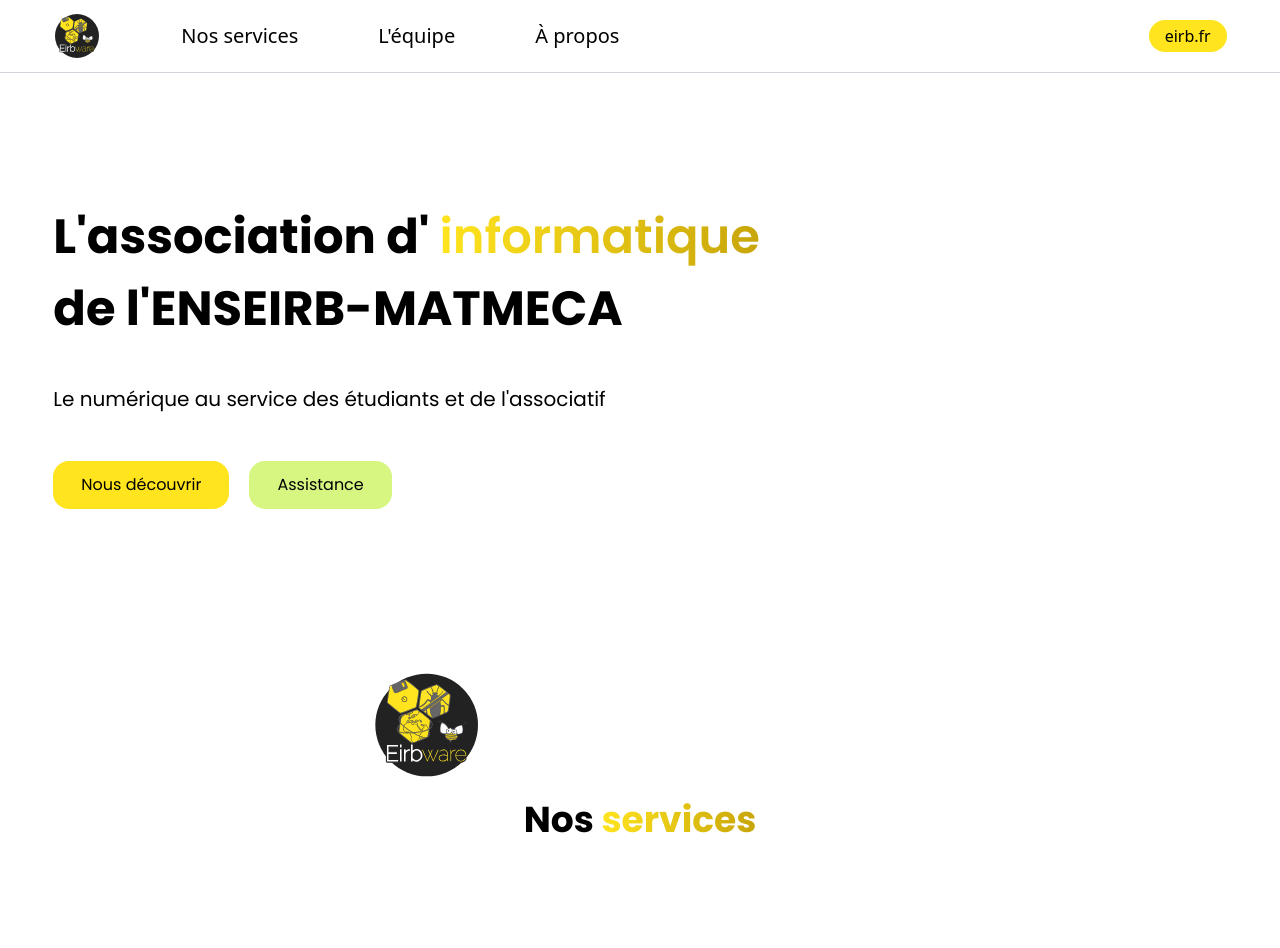
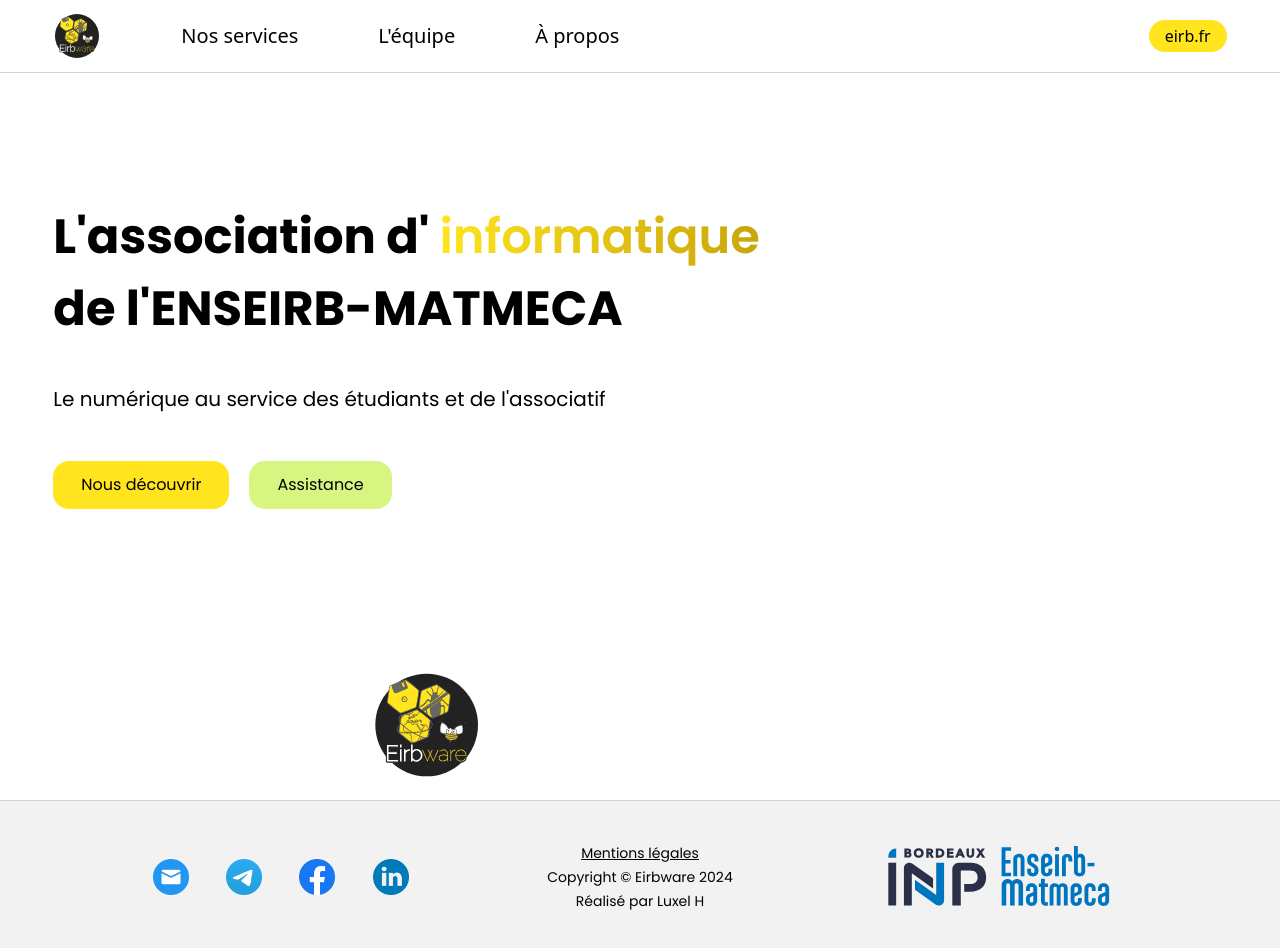
Before and after one commit to lhamouche/unlock-website, a Vue app: page / in a window 1280 px wide. Shown: the top 948 px of the page. Before the commit the page ends 845 px from the top, so only its background shows below. Built offline with nearby package versions, Linux system fonts and the light colour scheme.

Commit message:
feat(footer-section): add footer section

```diff
--- a/src/App.vue
+++ b/src/App.vue
@@ -2,10 +2,12 @@
 import NavBar from './components/NavBar.vue';
 import LandingSection from './components/LandingSection.vue';
 import ServicesSection from './components/ServicesSection.vue';
+import FooterSection from './components/FooterSection.vue';
 </script>
 
 <template>
   <NavBar />
   <LandingSection />
-  <ServicesSection />
+  <!-- <ServicesSection /> -->
+  <FooterSection />
 </template>
--- /dev/null
+++ b/src/components/FooterSection.vue
@@ -0,0 +1,31 @@
+<script setup>
+const getIcon = (name) => new URL(`../assets/icons/${name}`, import.meta.url).href;
+const iconUrl = (url) => getIcon(url);
+
+const links = [
+  { name: 'Email', url: 'mailto:eirbware@enseirb-matmeca.fr', icon: 'mail.png' },
+  { name: 'Telegram', url: 'https://t.me/eirbware', icon: 'telegram.png' },
+  { name: 'Facebook', url: 'https://www.facebook.com/eirbware', icon: 'facebook.png' },
+  { name: 'LinkedIn', url: 'https://www.linkedin.com/company/eirbware/', icon: 'linkedin.png' },
+];
+</script>
+
+<template>
+  <section class="border-t border-gray-300 bg-[#F3F2F2]">
+    <div class="min-h-2/5 m-auto flex w-11/12 max-w-screen-xl flex-col items-center justify-around gap-5 p-6 lg:flex-row lg:p-10">
+      <div class="flex w-64 flex-row justify-between">
+        <a v-for="l in links" :href="l.url"><img :src="iconUrl(l.icon)" :alt="l.name" class="h-9" /></a>
+      </div>
+      <div class="text-center">
+        <p class="font-poppins text-sm leading-6">
+          <a href="" class="underline">Mentions légales</a>
+          <br />
+          Copyright © Eirbware 2024
+          <br />
+          Réalisé par Luxel H
+        </p>
+      </div>
+      <img src="../assets/logos/logo_em.svg" alt="ENSEIRB-MATMECA" class="w-64" />
+    </div>
+  </section>
+</template>
```
Also changed, not shown: src/assets/logos/logo_em.svg (added).
